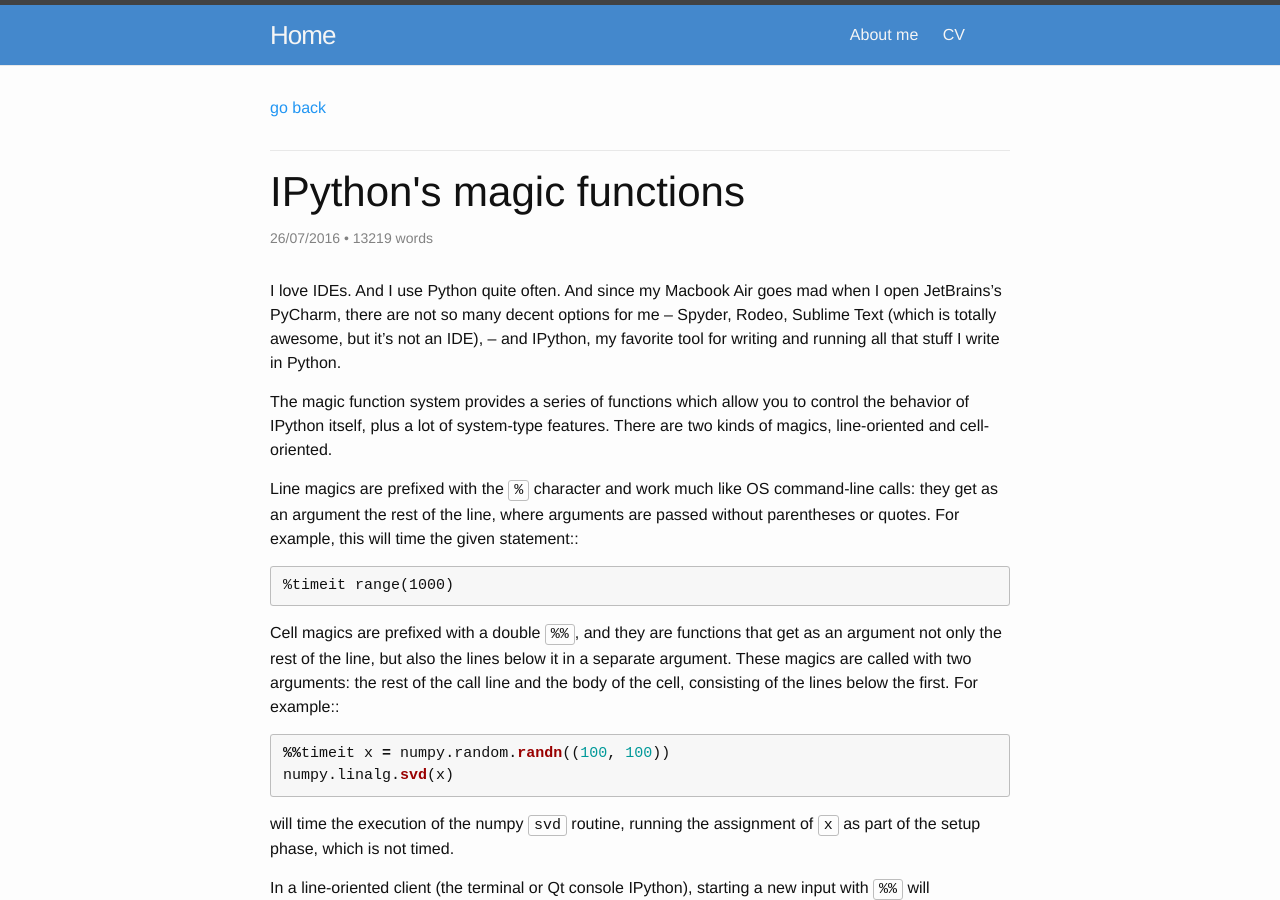
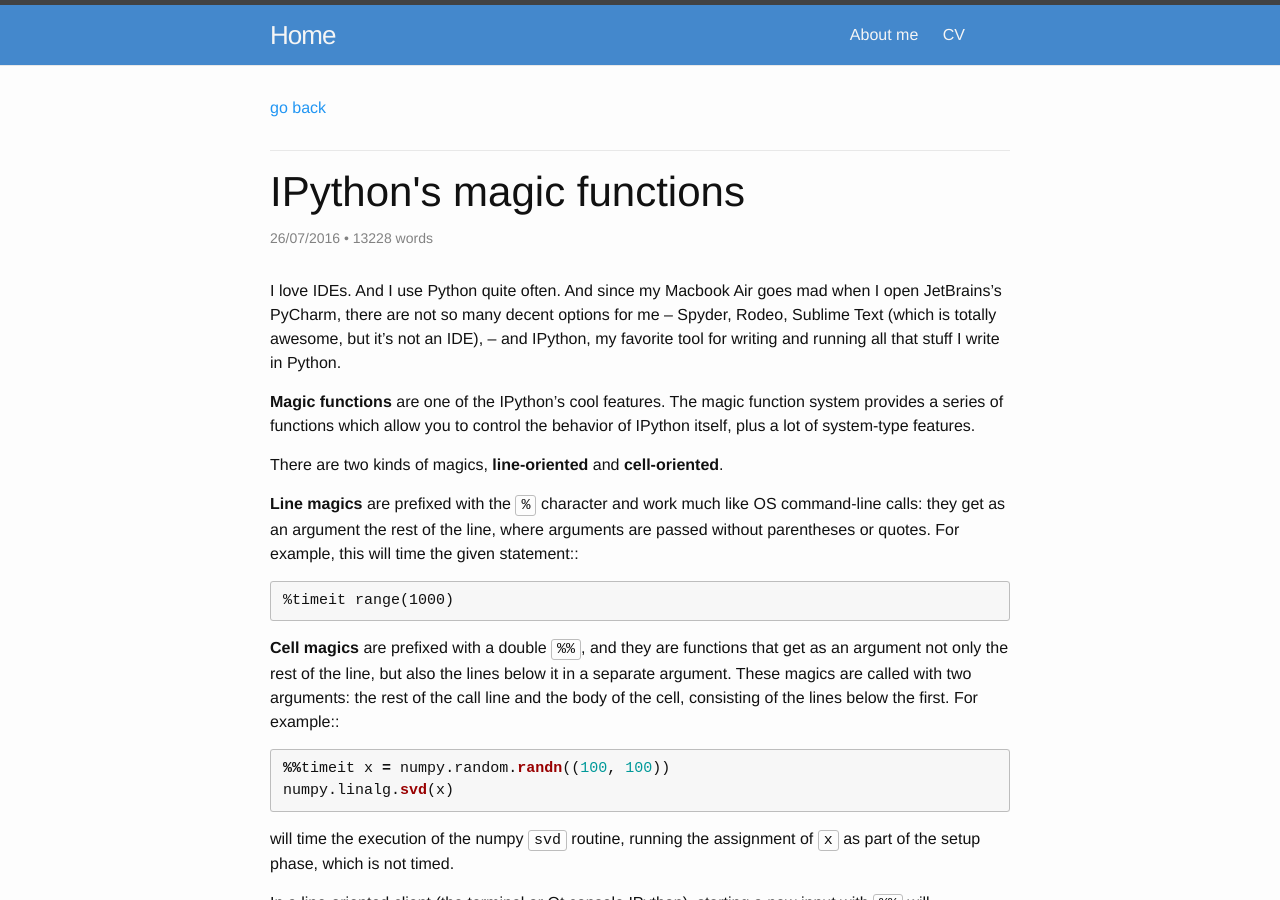
Before and after one commit to demidovakatya/demidovakatya.github.io, a Jekyll site: the page built from _posts/2016-07-26-ipython-magic.md, in a window 1280 px wide and 900 px high. Built offline with Jekyll 4.4.1, drawn with Linux system fonts in a browser that asks for light colours; nearby versions of some CDN libraries.

Commit message:
update 'IPythons magic functions'

````diff
--- a/_posts/2016-07-26-ipython-magic.md
+++ b/_posts/2016-07-26-ipython-magic.md
@@ -5,11 +5,13 @@
 
 I love IDEs. And I use Python quite often. And since my Macbook Air goes mad when I open JetBrains's PyCharm, there are not so many decent options for me – Spyder, Rodeo, Sublime Text (which is totally awesome, but it's not an IDE), – and IPython, my favorite tool for writing and running all that stuff I write in Python.
 
-The magic function system provides a series of functions which allow you to
+**Magic functions** are one of the IPython's cool features. The magic function system provides a series of functions which allow you to
 control the behavior of IPython itself, plus a lot of system-type
-features. There are two kinds of magics, line-oriented and cell-oriented.
-
-Line magics are prefixed with the `%` character and work much like OS
+features.
+
+There are two kinds of magics, **line-oriented** and **cell-oriented**.
+
+**Line magics** are prefixed with the `%` character and work much like OS
 command-line calls: they get as an argument the rest of the line, where
 arguments are passed without parentheses or quotes.  For example, this will
 time the given statement::
@@ -18,8 +20,7 @@
 %timeit range(1000)
 ```
 
-Cell magics are prefixed with a double `%%`, and they are functions that get as
-an argument not only the rest of the line, but also the lines below it in a
+**Cell magics** are prefixed with a double `%%`, and they are functions that get as an argument not only the rest of the line, but also the lines below it in a
 separate argument.  These magics are called with two arguments: the rest of the
 call line and the body of the cell, consisting of the lines below the first.
 For example::
````
